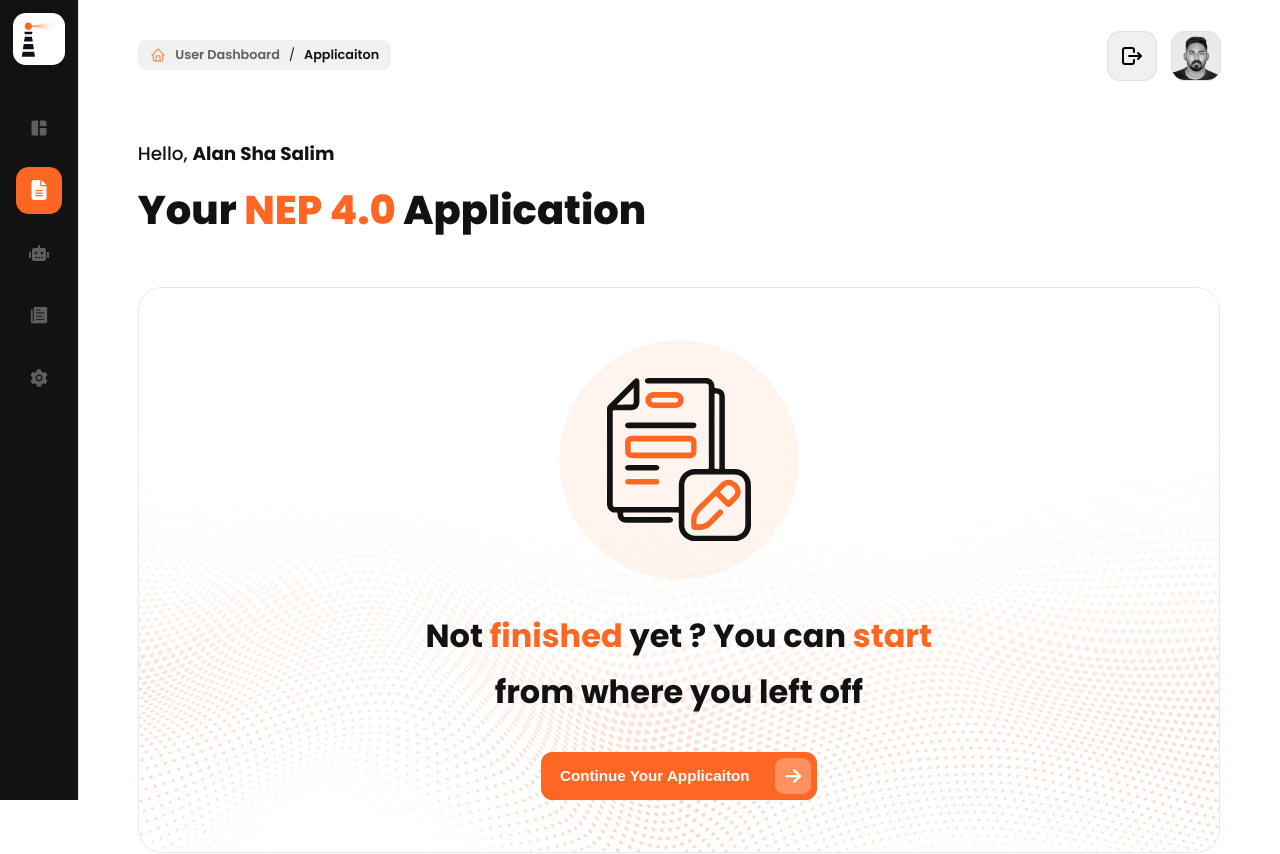
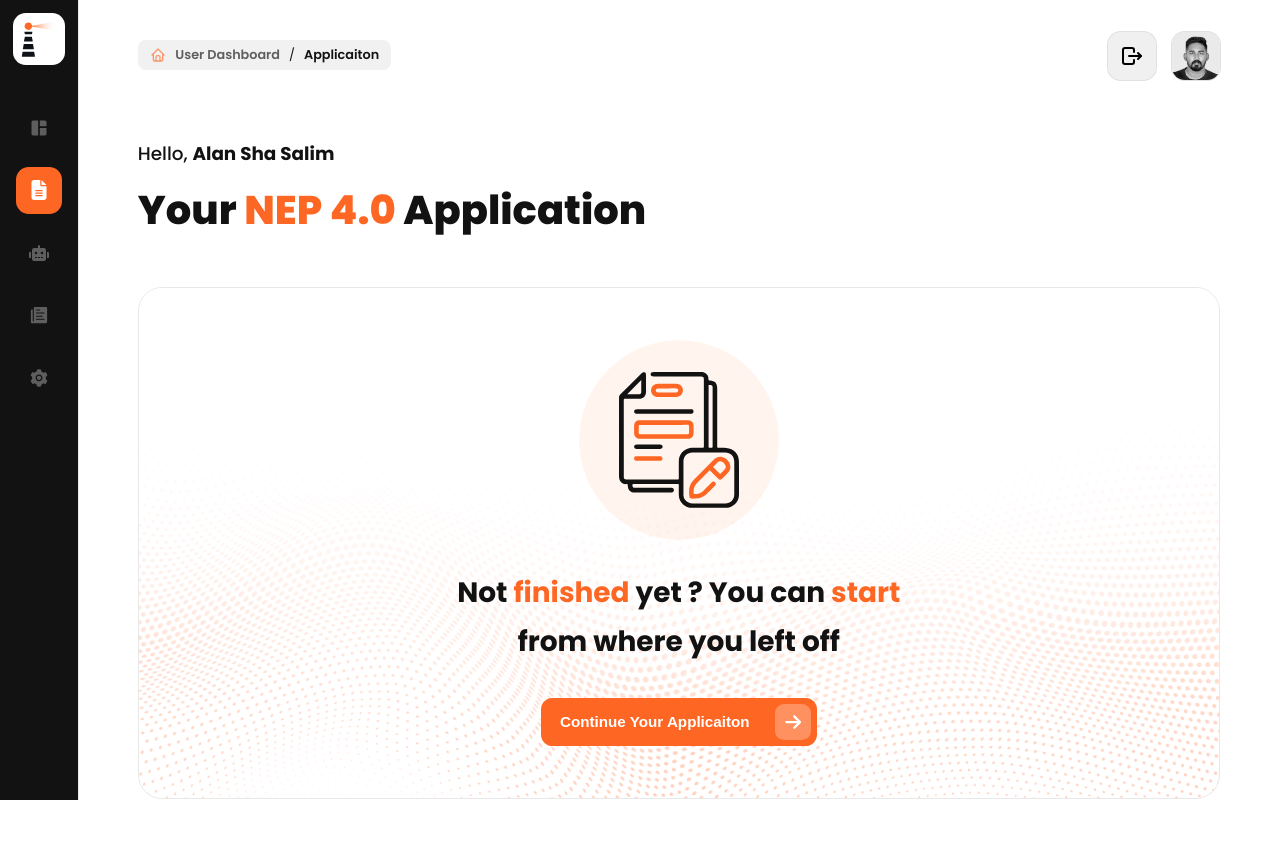
Before and after one commit to nomadicdev-io/supper-form-react, a React (Vite) app: page /application in a window 1280 px wide. Shown: the top 854 px of the page. Built offline with nearby package versions, Linux system fonts and the light colour scheme.

Commit message:
new updates

```diff
--- a/src/assets/scss/app.scss
+++ b/src/assets/scss/app.scss
@@ -1109,8 +1109,8 @@
                 align-items: center;
                 justify-content: center;
                 margin-bottom: 1.75rem;
-                width: 15rem;
-                height: 15rem;
+                width: 12.5rem;
+                height: 12.5rem;
                 border-radius: 50%;
                 overflow: hidden;
 
@@ -1139,7 +1139,7 @@
                 display: block;
                 margin: 0;
                 font-weight: 700;
-                font-size: 2rem;
+                font-size: 1.75rem;
                 margin-bottom: 0.25em;
 
                 span{
```
